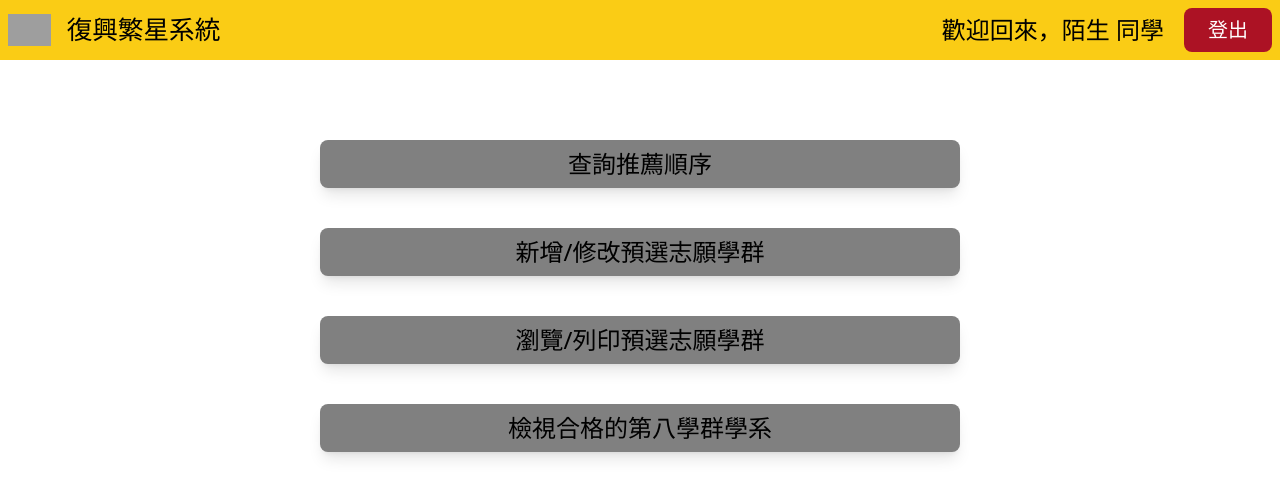
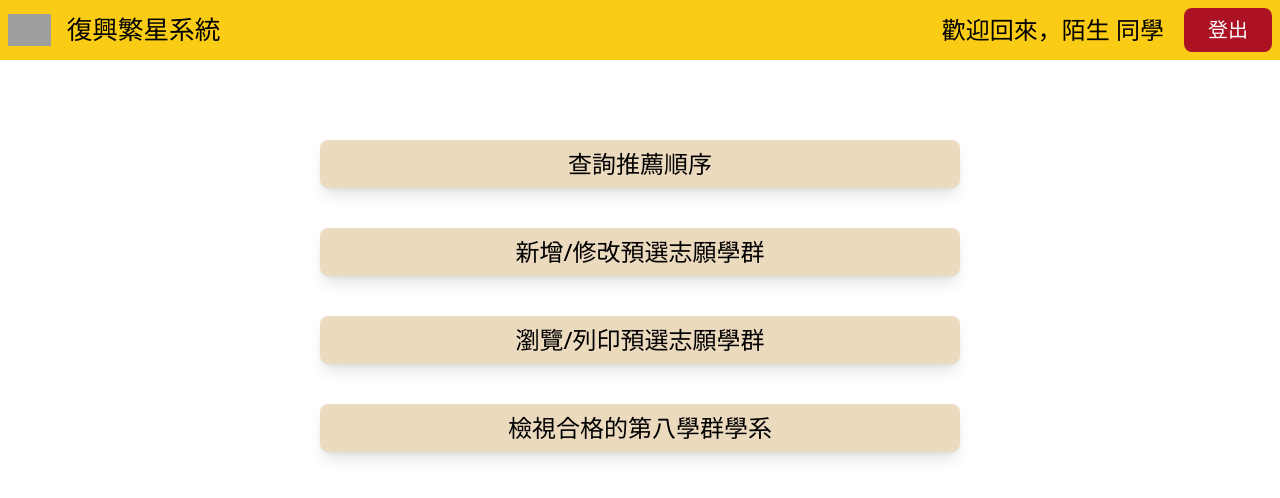
Before and after one commit to CXPhoenix/star-frontend, a Vue app: page /menu in a window 1280 px wide. Shown: the top 498 px of the page. Built offline with nearby package versions, Linux system fonts and the light colour scheme; grey boxes are pictures that could not be loaded.

Commit message:
fix: 🐛 調整按鈕為 router-link 去跳頁

```diff
--- a/src/components/Nav.vue
+++ b/src/components/Nav.vue
@@ -8,15 +8,24 @@ const getUsername = () => "陌生";
 
 <template>
   <div class="flex w-full items-center justify-between bg-yellow-400 p-2">
-    <div class="flex flex-shrink items-center justify-center gap-4">
+    <router-link
+      class="flex flex-shrink cursor-pointer items-center justify-center gap-4"
+      to="/menu"
+    >
       <img :src="logo" alt="70週年校慶 logo" class="h-8" />
       <p class="sm:text-[2vw]">復興繁星系統</p>
-    </div>
+    </router-link>
+    <!-- <div class="flex flex-shrink items-center justify-center gap-4">
+      <img :src="logo" alt="70週年校慶 logo" class="h-8" />
+      <p class="sm:text-[2vw]">復興繁星系統</p>
+    </div> -->
     <div class="flex items-center justify-center gap-5">
       <p class="hidden text-2xl sm:block">歡迎回來，{{ getUsername() }} 同學</p>
-      <VerticalButton bgColor="#ac1224">
-        <p class="px-4 text-xl text-white">登出</p>
-      </VerticalButton>
+      <router-link to="/sign-in">
+        <VerticalButton bgColor="#ac1224">
+          <p class="px-4 text-xl text-white">登出</p>
+        </VerticalButton>
+      </router-link>
     </div>
   </div>
 </template>
--- a/src/pages/Home.vue
+++ b/src/pages/Home.vue
@@ -47,9 +47,11 @@ import VerticalButton from "../components/VerticalButton.vue";
         </p>
       </div>
     </div>
-    <VerticalButton bgColor="#13da32" class="w-full">
-      <p class="text-white">我知道了！</p>
-    </VerticalButton>
+    <router-link to="/sign-in" class="w-full">
+      <VerticalButton bgColor="#13da32" class="w-full">
+        <p class="text-white">我知道了！</p>
+      </VerticalButton>
+    </router-link>
   </div>
   <Gap />
 </template>
--- a/src/pages/MenuPage.vue
+++ b/src/pages/MenuPage.vue
@@ -2,22 +2,38 @@
 import VerticalButton from "../components/VerticalButton.vue";
 
 const menus = [
-  "查詢推薦順序",
-  "新增/修改預選志願學群",
-  "瀏覽/列印預選志願學群",
-  "檢視合格的第八學群學系",
+  {
+    content: "查詢推薦順序",
+    path: "/user",
+  },
+  {
+    content: "新增/修改預選志願學群",
+    path: "/menu",
+  },
+  {
+    content: "瀏覽/列印預選志願學群",
+    path: "/menu",
+  },
+  {
+    content: "檢視合格的第八學群學系",
+    path: "/menu",
+  },
 ];
 </script>
 
 <template>
-  <div class="mx-auto w-full max-w-2xl space-y-10 py-20 px-4">
-    <VerticalButton
-      bg-color="gray"
-      class="w-full shadow-lg"
+  <div
+    class="mx-auto flex w-full max-w-2xl flex-col items-center justify-center gap-10 py-20 px-4"
+  >
+    <router-link
       v-for="(menu, index) in menus"
-      :key="index"
+      :key="index + menu.path"
+      :to="menu.path"
+      class="w-full"
     >
-      <p class="text-center text-2xl">{{ menu }}</p>
-    </VerticalButton>
+      <VerticalButton bg-color="#ecdabf" class="w-full shadow-lg">
+        <p class="text-center text-2xl">{{ menu.content }}</p>
+      </VerticalButton>
+    </router-link>
   </div>
 </template>
--- /dev/null
+++ b/src/pages/UserPage.vue
@@ -0,0 +1,9 @@
+<script setup>
+const getUserInfo = () => {
+  return {};
+};
+</script>
+
+<template>
+  <div></div>
+</template>
--- a/src/utils/routes.js
+++ b/src/utils/routes.js
@@ -3,6 +3,7 @@ import Nav from "../components/Nav.vue";
 import NotFound from "../pages/NotFound.vue";
 import SignInPage from "../pages/SignInPage.vue";
 import MenuPage from "../pages/MenuPage.vue";
+import UserPage from "../pages/UserPage.vue";
 
 export const routes = [
   {
@@ -21,4 +22,8 @@ export const routes = [
     path: "/menu",
     components: { default: MenuPage, Nav },
   },
+  {
+    path: "/user",
+    components: { default: UserPage, Nav },
+  },
 ];
```
